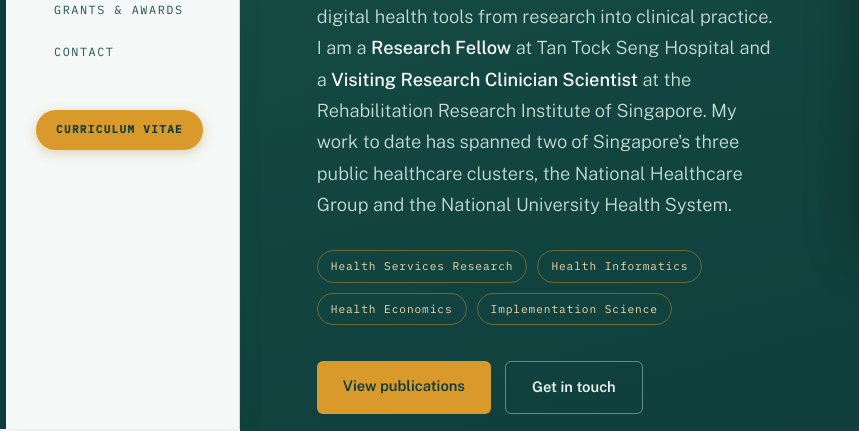
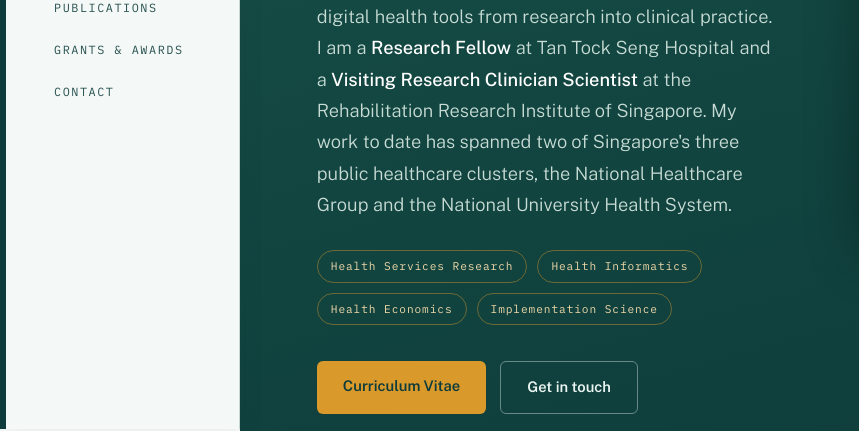
Before and after one commit to ravishankarsg/ravishankarsg.github.io, a plain HTML site: page index.html in a window 1280 px wide. Shown: the part 371-802 px from the top of the page, 0-859 px from the left. Drawn offline with nearby package versions, Linux system fonts and the light colour scheme.

Commit message:
index.html

```diff
--- a/index.html
+++ b/index.html
@@ -396,7 +396,6 @@ footer{
     <li><a href="#grants">Grants &amp; Awards</a></li>
     <li><a href="#contact">Contact</a></li>
   </ul>
-  <a class="nav-cv" href="#cv">Curriculum Vitae</a>
 </nav>
 
 <header class="hero" id="top">
@@ -414,7 +413,7 @@ footer{
       <a href="https://scholar.google.com/citations?view_op=search_authors&amp;hl=en&amp;mauthors=label:implementation_science" target="_blank" rel="noopener">Implementation Science</a>
     </div>
     <div class="hero-cta">
-      <a class="btn btn-amber" href="#publications">View publications</a>
+      <a class="btn btn-amber" href="#cv">Curriculum Vitae</a>
       <a class="btn btn-ghost" href="#contact">Get in touch</a>
     </div>
     </div>
```
